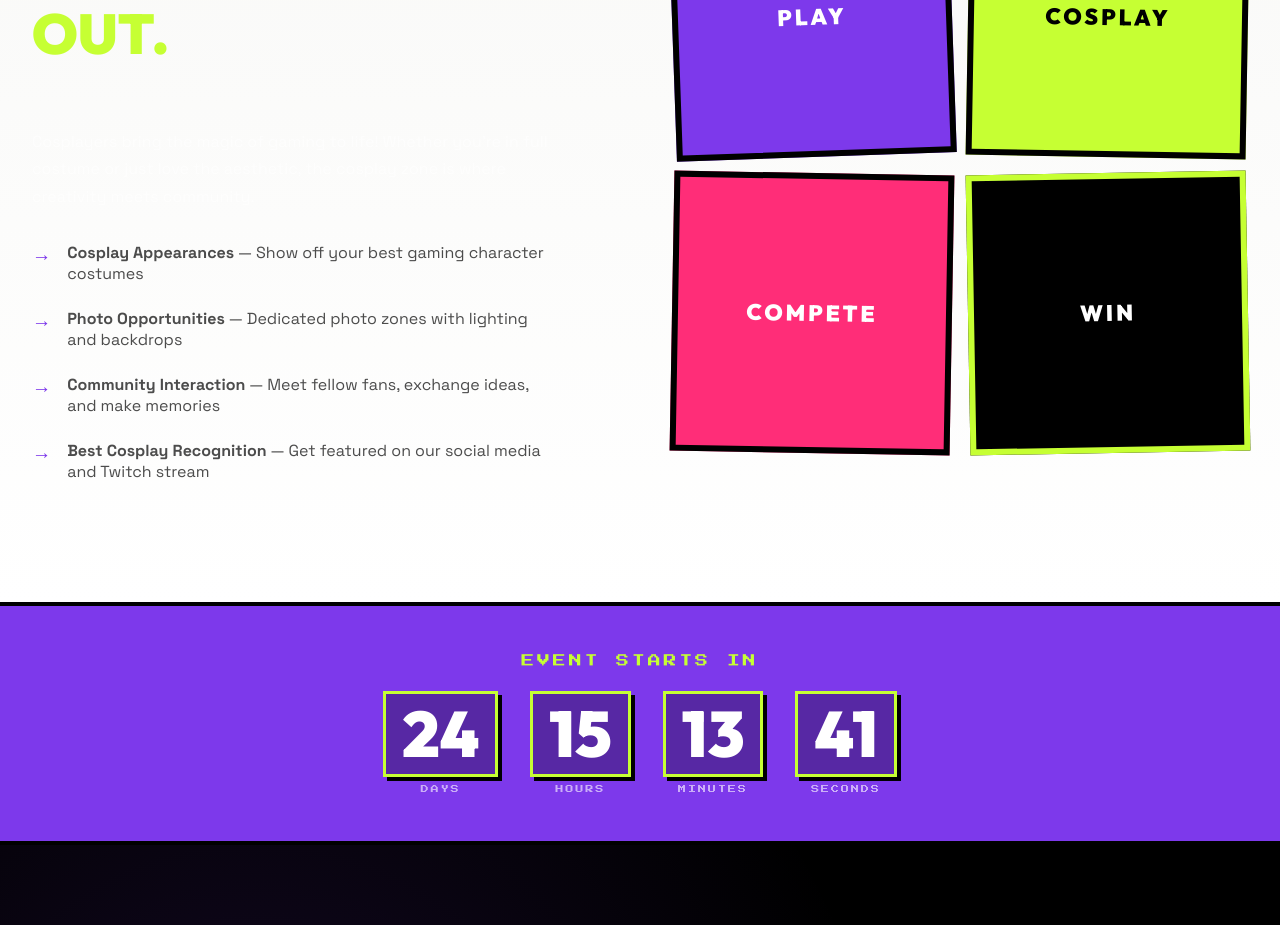
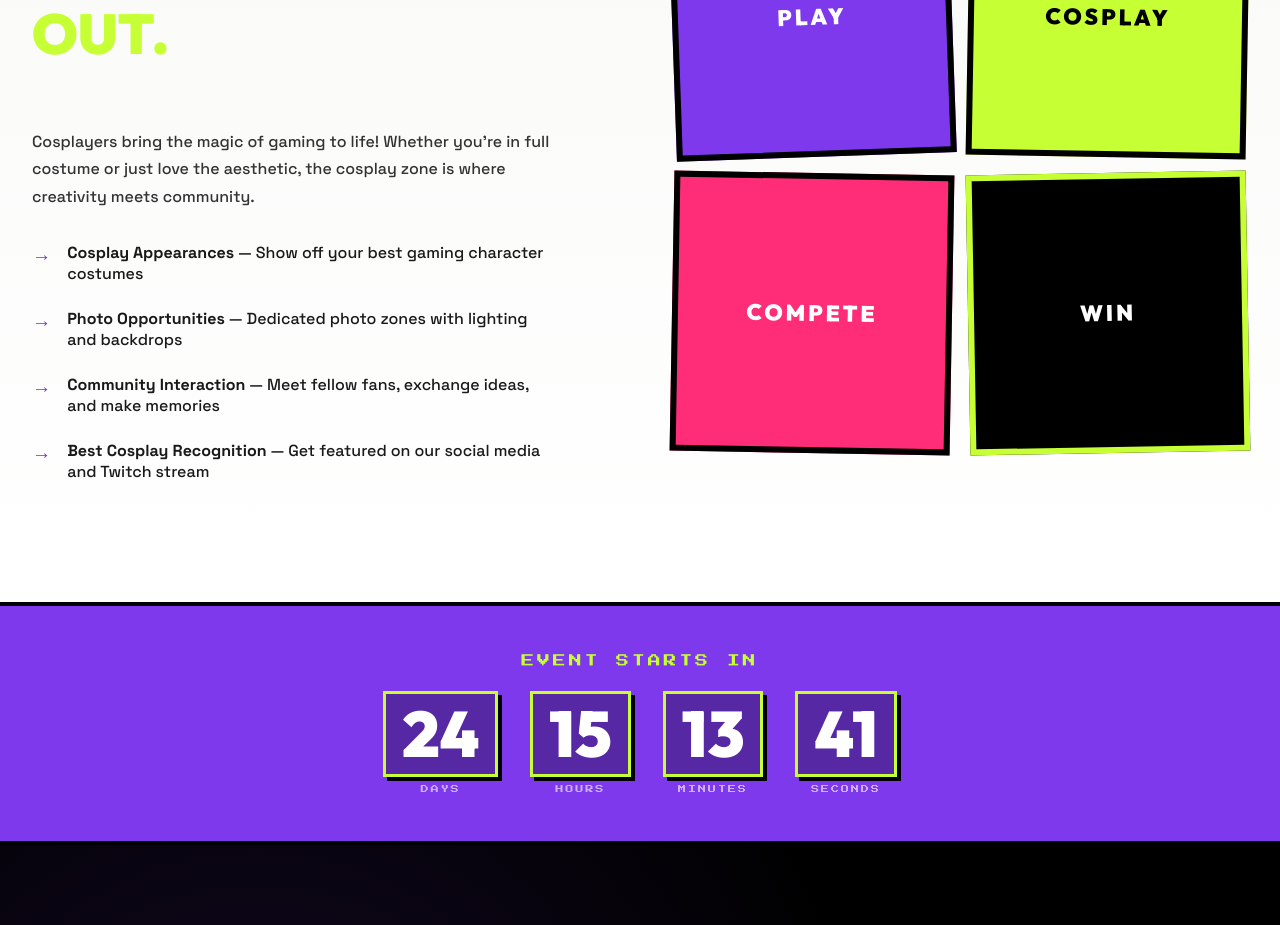
Before and after one commit to rhythm-sarma/pressstart, a React (Vite) app: page / in a window 1280 px wide. Shown: the part 5520-6445 px from the top of the page. Built offline with nearby package versions, Linux system fonts and the light colour scheme.

Commit message:
Fix text color in Cosplay section

```diff
--- a/src/App.jsx
+++ b/src/App.jsx
@@ -600,7 +600,7 @@ function CosplaySection() {
               Dress Up.<br /><span style={{ color: 'var(--lime)' }}>Show Up. Stand Out.</span>
             </h2>
           </div>
-          <p style={{ color: 'rgba(255,255,255,0.6)', lineHeight: 1.7, marginBottom: '1rem' }}>
+          <p style={{ color: 'rgba(0,0,0,0.8)', lineHeight: 1.7, marginBottom: '1rem', fontWeight: 500 }}>
             Cosplayers bring the magic of gaming to life! Whether you're in full costume or just love the aesthetic,
             the cosplay zone is where creativity meets community.
           </p>
--- a/src/index.css
+++ b/src/index.css
@@ -1029,7 +1029,8 @@ body {
   gap: var(--space-sm);
   margin-bottom: var(--space-md);
   font-size: 1rem;
-  color: rgba(0, 0, 0, 0.7);
+  color: rgba(0, 0, 0, 0.9);
+  font-weight: 500;
 }
 
 .cosplay-bullet {
```
